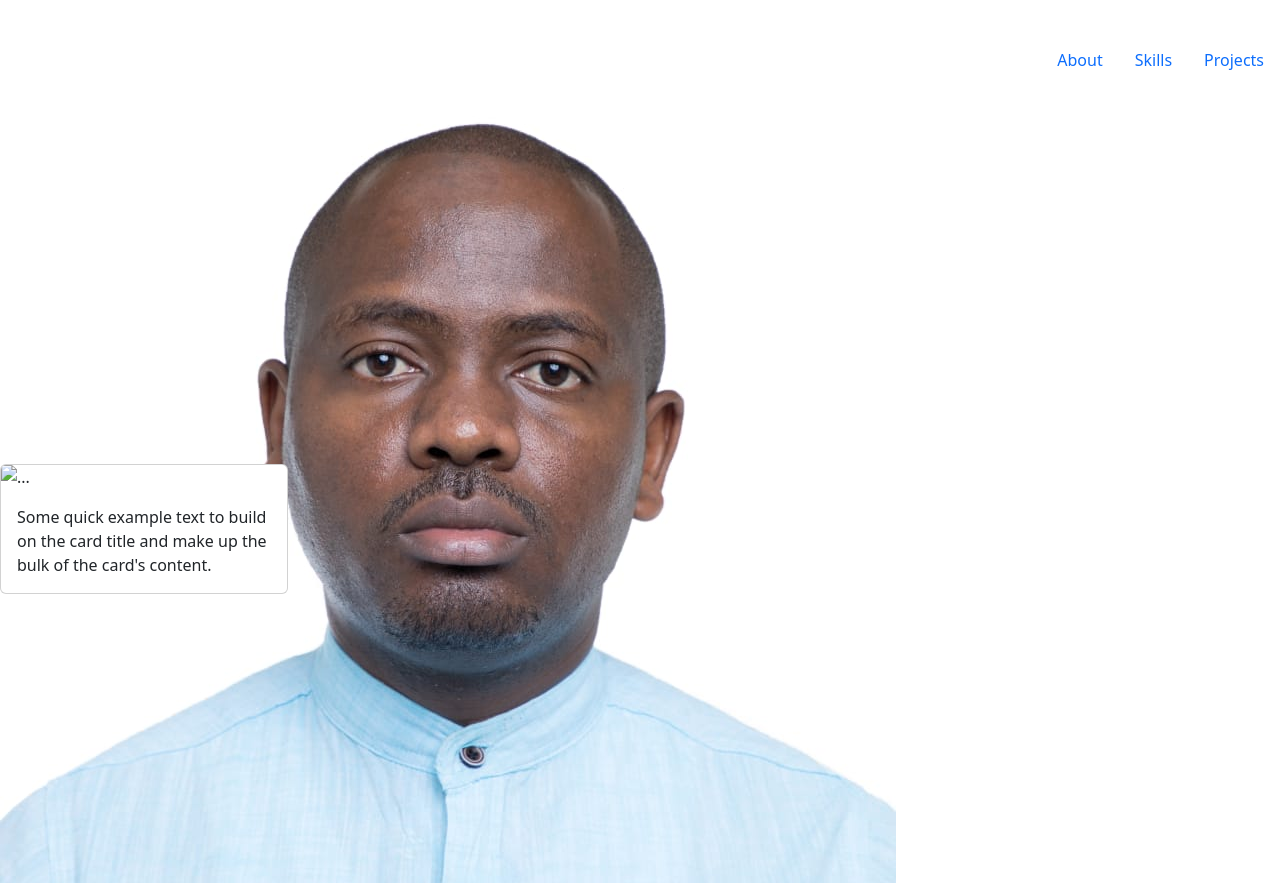
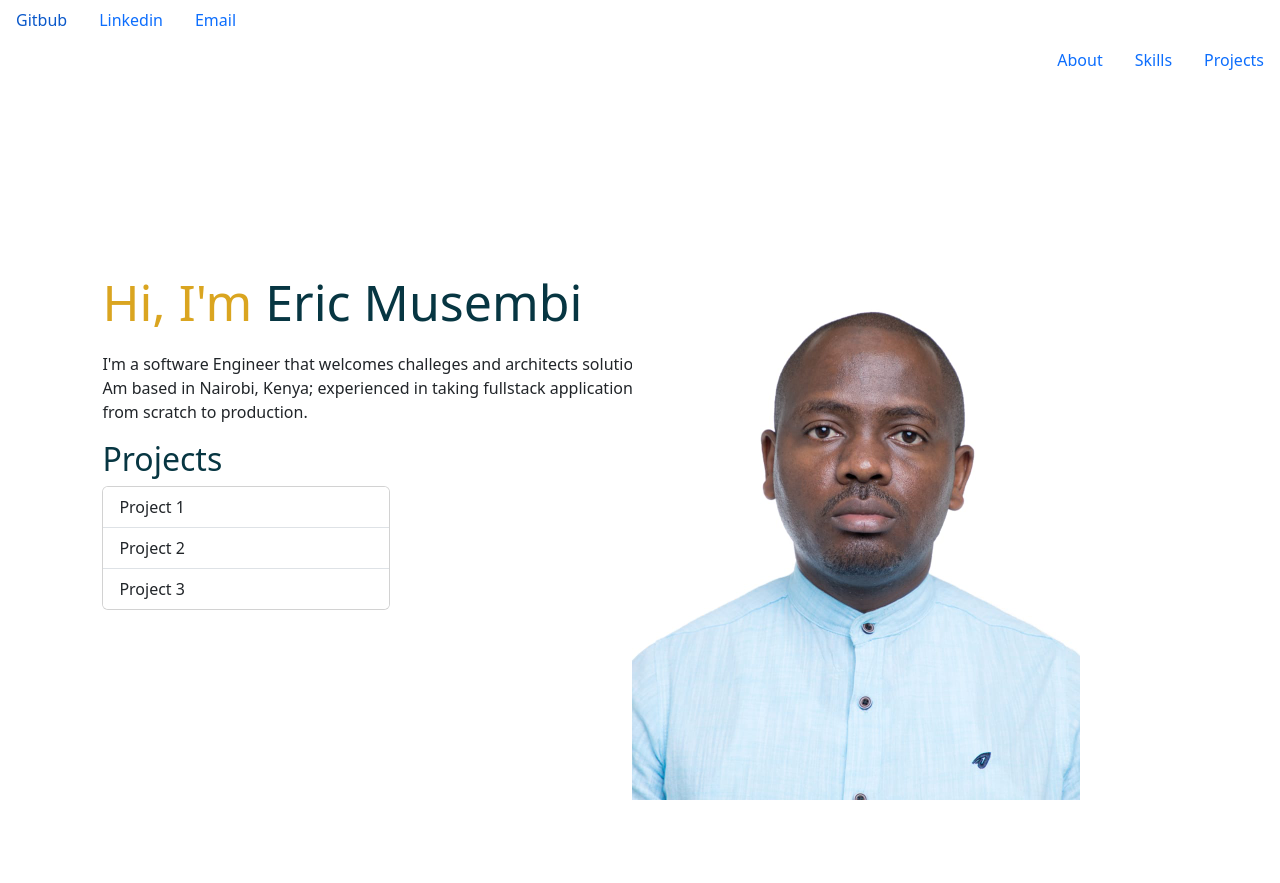
Before and after one commit to Eric-2023/Portfolio, a plain HTML site: page Main/index.html in a window 1280 px wide. Shown: the top 883 px of the page. After the commit the page ends 800 px from the top, so only its background shows below. Drawn offline with nearby package versions, Linux system fonts and the light colour scheme.

Commit message:
image updated and projects

```diff
--- a/Main/index.css
+++ b/Main/index.css
@@ -1,10 +1,11 @@
 @import url(https://cdn.jsdelivr.net/npm/bootstrap@5.3.2/dist/css/bootstrap.min.css);
 
-.images{
-    width: 224px;
-    height: 280px;
+.image {
+    width: 448px;
+    height: 560px;
     position: absolute;
-    top: -20px;
+    bottom: 0%;
+    right: 100px;
 }
 .introduction{
     margin-left: 8%;
@@ -18,3 +19,9 @@
 span{
     color: #073642;
 }
+.projects {
+    margin-left: 8%;
+}
+.projects h2 {
+    color: #073642;
+}
--- a/Main/index.html
+++ b/Main/index.html
@@ -29,7 +29,7 @@
               </ul>
         </header>
         <section>
-            <div class="images">
+            <div class="image">
                 <img src="./assets/myphoto.jpeg" class="profile image">
             </div>
             <div class="introduction">
@@ -41,13 +41,13 @@
         </section>
         <section>
           <div class="projects">
-            <h>Projects</h>
+            <h2>Projects</h2>
             <div class="card" style="width: 18rem;">
-              <img src="..." class="card-img-top" alt="...">
-              <div class="card-body">
-                <p class="card-text">Some quick example text to build on the card title and make up the bulk of the card's content.</p>
-              </div>
-            </div>
+              <ul class="list-group list-group-flush">
+                <li class="list-group-item">Project 1</li>
+                <li class="list-group-item">Project 2</li>
+                <li class="list-group-item">Project 3</li>
+              </ul>
             </div>
           </div>
         </section>
```
Also changed, not shown: Main/assets/background image.avif (deleted), 2 other files.
